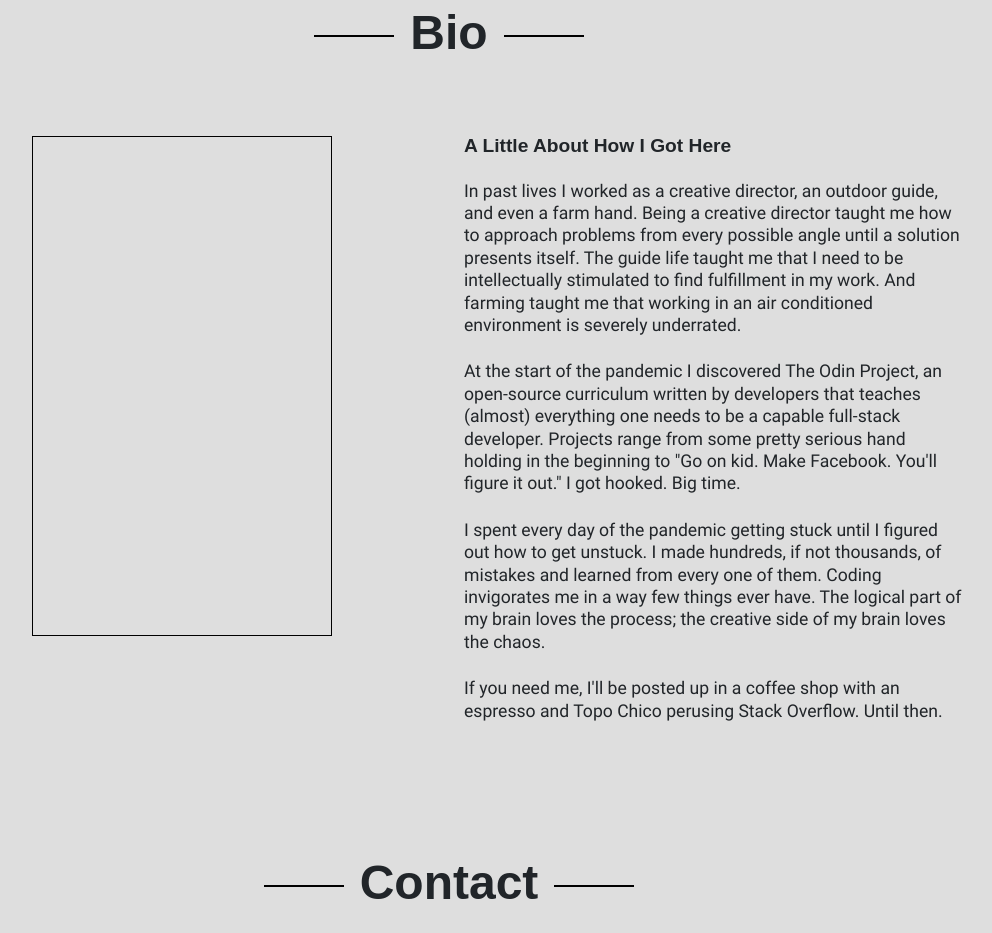
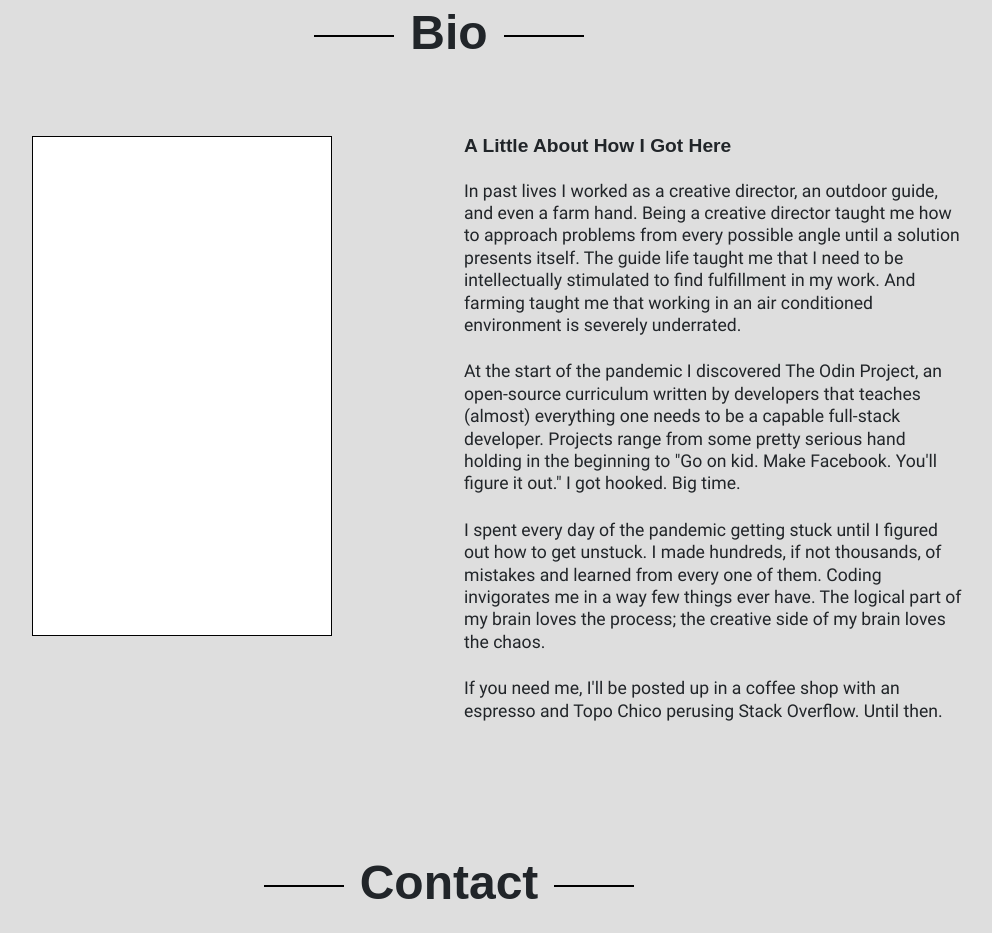
Before and after one commit to bhenning83/portfolio, a React (Create React App) app: page / in a window 1280 px wide. Shown: the part 1440-2373 px from the top of the page, without its empty margins (191-1183 px from the left). Built offline with nearby package versions, Linux system fonts and the light colour scheme.

Commit message:
locked scrolling during preview

```diff
--- a/src/App.css
+++ b/src/App.css
@@ -281,7 +281,6 @@ body {
   width: 25px;
   height: 25px;
   top: 15px;
-  /* background-color: #dedede; */
   font-size: 1.2rem;
   box-shadow: none;
   border: 2px solid black;
@@ -327,6 +326,7 @@ body {
   height: 500px;
   width: 300px;
   border: 1px solid black;
+  background-color: white;
 }
 .about p {
   font-size: 1.1rem;
--- a/src/components/ProjectPreview.js
+++ b/src/components/ProjectPreview.js
@@ -6,7 +6,9 @@ function ProjectPreview(props) {
 
   useEffect(() => {
     const box = document.querySelector('.preview-container');
+    const body = document.querySelector('body')
     box.style.display = vis === true ? 'block' : 'none'
+    body.style.overflowY = vis === true ? 'hidden' : 'scroll'
   })
 
   const setId = () => {
```
